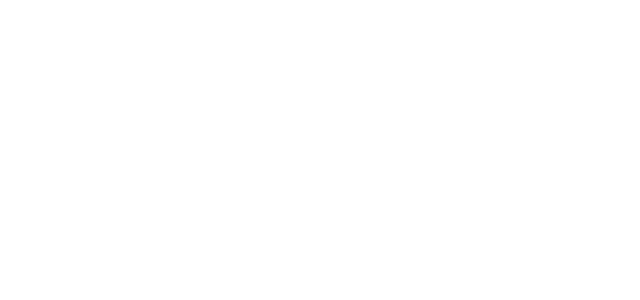
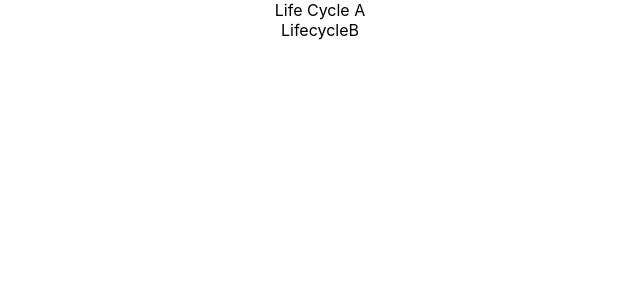
Before and after one commit to hrishi123-cpu/react-practice, a React (Create React App) app: page / in a window 1280 px wide. Shown: the top 300 px of the page, without its empty margins (320-960 px from the left). Built offline with nearby package versions, Linux system fonts and the light colour scheme.

Commit message:
Component Mounting Lifecycle methods - Lifecycle A, Lifecycle B

```diff
--- a/src/App.js
+++ b/src/App.js
@@ -16,6 +16,7 @@
 import './appStyle.css'
 import styles from './appStyle.module.css'
 import Form from './components/Form'
+import LifecycleA from './components/LifecycleA';
 
 
 class App extends Component{
@@ -49,6 +50,8 @@
       {/* <h1 className='error'> Error</h1>
       <h1 className={styles.success}> Success</h1> */}
    {/* <Form></Form> */}
+   <LifecycleA></LifecycleA>
+
     </div>
   );
 }
--- /dev/null
+++ b/src/components/LifecycleA.js
@@ -0,0 +1,35 @@
+import React, { Component } from 'react'
+import LifecycleB from './LifecycleB '
+
+ class LifecycleA extends Component {
+
+     constructor(props) {
+         super(props)
+
+         this.state = {
+              name : 'hrishi'
+         }
+         console.log('Lifecycle A constructor')
+     }
+
+     static getDerivedStateFromProps(props,state){
+         console.log('Life Cycle A getDerivedStateFromProps')
+         return null
+     }
+
+     componentDidMount(){
+         console.log(' Life Cycle A componentDidMount')
+     }
+
+    render() {
+        console.log('Life cycle A Render()')
+        return (
+            <div>
+               <div>Life Cycle A </div>
+               <LifecycleB></LifecycleB>
+            </div>
+        )
+    }
+}
+
+export default LifecycleA
--- /dev/null
+++ b/src/components/LifecycleB .js
@@ -0,0 +1,33 @@
+import React, { Component } from 'react'
+
+ class LifecycleB extends Component {
+
+     constructor(props) {
+         super(props)
+
+         this.state = {
+              name : 'hrishi'
+         }
+         console.log('LifecycleB constructor')
+     }
+
+     static getDerivedStateFromProps(props,state){
+         console.log('LifecycleB getDerivedStateFromProps')
+         return null
+     }
+
+     componentDidMount(){
+         console.log(' LifecycleB componentDidMount')
+     }
+
+    render() {
+        console.log('LifecycleB Render()')
+        return (
+            <div>
+               LifecycleB
+            </div>
+        )
+    }
+}
+
+export default LifecycleB
```
